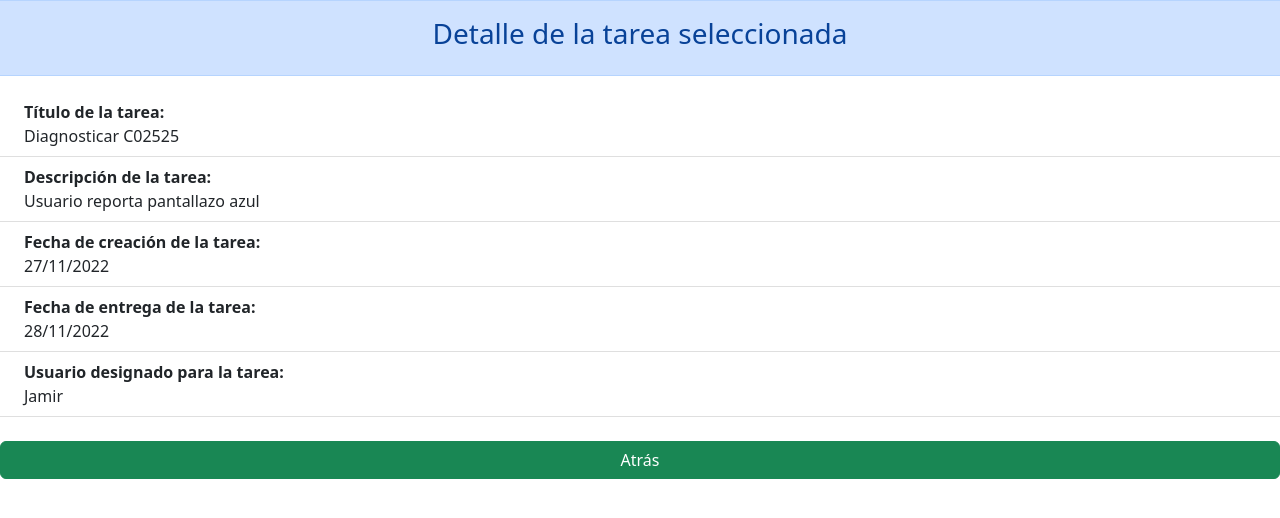
After one commit to jamir02/examen_parcial, a Django app: page /gestion_tareas/vista_tarea/1 in a window 1280 px wide. The commit adds this page. Shown: the top 518 px of the page. Run offline with Django 4.2, Linux system fonts and the light colour scheme; data comes from the database, SQL or seed files in the repository; both versions use the stored data as it was after the commit.

Commit message:
Completa login, dashboard y vista de tarea

```diff
--- /dev/null
+++ b/examen_parcial/gestion_tareas/templates/gestion_tareas/vista_tarea.html
@@ -0,0 +1,47 @@
+<!DOCTYPE html>
+<html>
+    <head>
+        <title>Vista de tarea</title> <!-- Links para usar bootstrap -->
+        <link href="https://cdn.jsdelivr.net/npm/bootstrap@5.2.3/dist/css/bootstrap.min.css" rel="stylesheet" integrity="sha384-rbsA2VBKQhggwzxH7pPCaAqO46MgnOM80zW1RWuH61DGLwZJEdK2Kadq2F9CUG65" crossorigin="anonymous">
+        <script src="https://cdn.jsdelivr.net/npm/@popperjs/core@2.11.6/dist/umd/popper.min.js" integrity="sha384-oBqDVmMz9ATKxIep9tiCxS/Z9fNfEXiDAYTujMAeBAsjFuCZSmKbSSUnQlmh/jp3" crossorigin="anonymous"></script>
+        <script src="https://cdn.jsdelivr.net/npm/bootstrap@5.2.3/dist/js/bootstrap.min.js" integrity="sha384-cuYeSxntonz0PPNlHhBs68uyIAVpIIOZZ5JqeqvYYIcEL727kskC66kF92t6Xl2V" crossorigin="anonymous"></script>
+    </head>
+    <body>
+        <div class = "row alert alert-primary text-center"> <!-- Para centrar el titulo y colocarlo de color azul -->
+            <h3>Detalle de la tarea seleccionada</h3>
+        </div>
+        <ul class ="list-group list-group-flush"> <!-- Para crear una lista con diseño -->
+            <li class="list-group-item">  <!-- Se escoge la clase -->
+                <div class="ms-2 me-auto"> <!-- Se definen los diseños del texto y se muestra informacion de la tarea  -->
+                    <div class="fw-bold">Título de la tarea:</div>
+                    {{tarea_seleccionada.titulo}}
+                </div>
+            </li>
+            <li class="list-group-item">
+                <div class="ms-2 me-auto">
+                    <div class="fw-bold">Descripción de la tarea:</div>
+                    {{tarea_seleccionada.descripcion}}
+                </div>
+            </li>
+            <li class="list-group-item">
+                <div class="ms-2 me-auto">
+                    <div class="fw-bold">Fecha de creación de la tarea:</div>
+                    {{tarea_seleccionada.fecha_creacion}}
+                </div>
+            </li>
+            <li class="list-group-item">
+                <div class="ms-2 me-auto">
+                    <div class="fw-bold">Fecha de entrega de la tarea:</div>
+                    {{tarea_seleccionada.fecha_entrega}}
+                </div>
+            </li>
+            <li class="list-group-item">
+                <div class="ms-2 me-auto">
+                    <div class="fw-bold">Usuario designado para la tarea:</div>
+                    {{tarea_seleccionada.usuario_designado}}
+                </div>
+            </li>
+            <br>
+            <a class="btn btn-success" href="{% url 'gestion_tareas:dashboard' %}">Atrás</a><!-- Boton para regresar a la vista de dashboard -->
+        </ul>
+    </body>
--- a/examen_parcial/gestion_tareas/urls.py
+++ b/examen_parcial/gestion_tareas/urls.py
@@ -5,5 +5,7 @@ app_name = "gestion_tareas"
 
 urlpatterns =[
     path("", views.index,name="index"),
-    path("dashboard",views.dashboard,name= "dashboard")
+    path("dashboard",views.dashboard,name= "dashboard"),
+    path("vista_tarea/<str:ind>",views.detalleTareas,name="vista_tarea"),
+    path("eliminar_tarea/<str:ind>", views.eliminar_tarea, name="eliminar_tarea")
 ]
--- a/examen_parcial/gestion_tareas/views.py
+++ b/examen_parcial/gestion_tareas/views.py
@@ -1,12 +1,17 @@
 from django.shortcuts import render
 from django.http import HttpResponse
 from .models import usuario
+from .models import tarea
+from django.http import HttpResponseRedirect
+from django.urls import reverse
 # Create your views here.
 
 usuarios_totales = usuario.objects.all() # Traigo todos los usuarios de la base de datos
 
+
 # Funcion de login
 def index(request):
+    tareas_totales= tarea.objects.all()
     if request.method =="POST":
         usuario = request.POST.get("usuario") # Obtengo el usuario de la vista
         contrasena = request.POST.get("contrasena") #Obtengo contraseña de la vista
@@ -15,8 +20,27 @@ def index(request):
                 print("Ingreso valido")
                 print("El nombre de usuario es: " + str(usuario))
                 print("La contraseña del usuario es: " + str(contrasena)) # Se immprime el usuario y contraseña
-                return render(request,"gestion_tareas/dashboard.html") # Retorna la vista de dashboard
-
+                return HttpResponseRedirect(reverse("gestion_tareas:dashboard")) #Voy a la vista dashboard
     return render(request,"gestion_tareas/ingreso.html") # Caso contrario retorna la vista de login
 def dashboard(request):
-    return render(request,"gestion_tareas/dashboard.html")
+    tareas_totales= tarea.objects.all() #Traigo todas las tareas de la base de datos
+    if request.method == "POST":
+        titulo= request.POST.get('titulotarea')#Recibo el titulo de la nueva tarea
+        descripcion= request.POST.get('descripciontarea')#Recibo la descripcion de la nueva tarea
+        fecha_creacion= request.POST.get('fechacreaciontarea') #Recibo la fecha de la creacion de la nueva tarea
+        fecha_entrega= request.POST.get('fechaentregatarea') #Recibo la fecha de entrega de la nueva tarea
+        usuario_designado= request.POST.get('usuariodesignadotarea') #Recibo el usuario designado de la nueva tarea
+        tarea(titulo=str(titulo), descripcion=str(descripcion),fecha_creacion=str(fecha_creacion),fecha_entrega=str(fecha_entrega),usuario_designado=str(usuario_designado)).save() #Lo guardo en la base de datos
+    return render(request,"gestion_tareas/dashboard.html",{ #Retorna la vista de dashboard
+        'tareas_totales': tareas_totales # entrega la lista de tareas totales a la vista
+    })
+
+def detalleTareas(request, ind):
+    tarea_seleccionada=tarea.objects.get(id=ind) #Obtenemos la tarea seleccionada
+    return render(request,"gestion_tareas/vista_tarea.html",{ #Redirecciono a la vista de la tarea brindando la info de la tarea extraida de la base de datos
+        "tarea_seleccionada":tarea_seleccionada
+    })
+def eliminar_tarea(request,ind):
+    tarea_eliminar = tarea.objects.get(id=ind)#Obtengo la tarea seleccionada por id
+    tarea_eliminar.delete() #Elimino la tarea seleccionada de la base de datos
+    return HttpResponseRedirect(reverse("gestion_tareas:dashboard"))#Redirecciono a la vista de dashboard
```
Also changed, not shown: examen_parcial/gestion_tareas/templates/gestion_tareas/dashboard.html (+73 -7 lines), examen_parcial/gestion_tareas/templates/gestion_tareas/ingreso.html (+5 -5 lines), examen_parcial/db.sqlite3, examen_parcial/gestion_tareas/static/gestion_tareas/style_dash.css (added).
